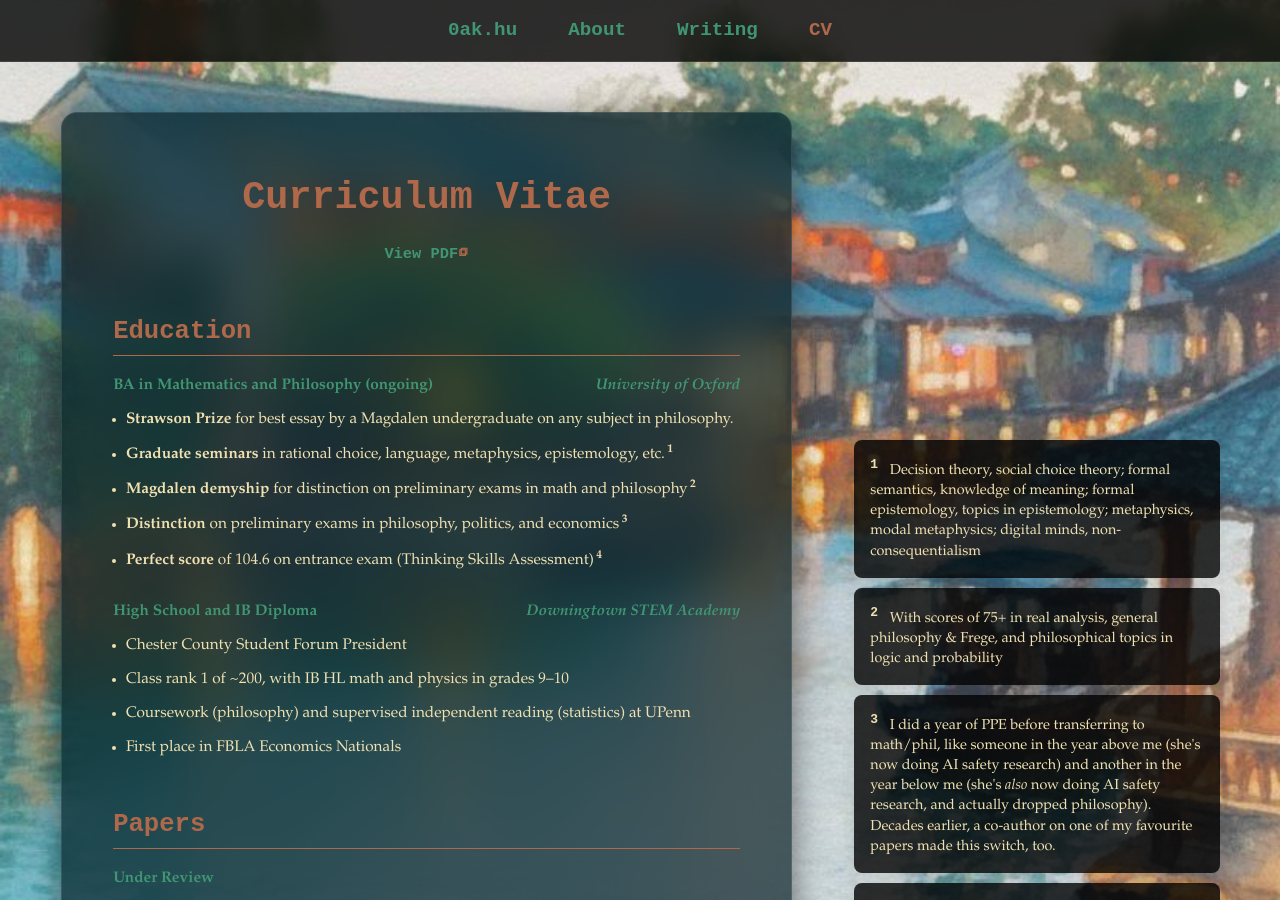
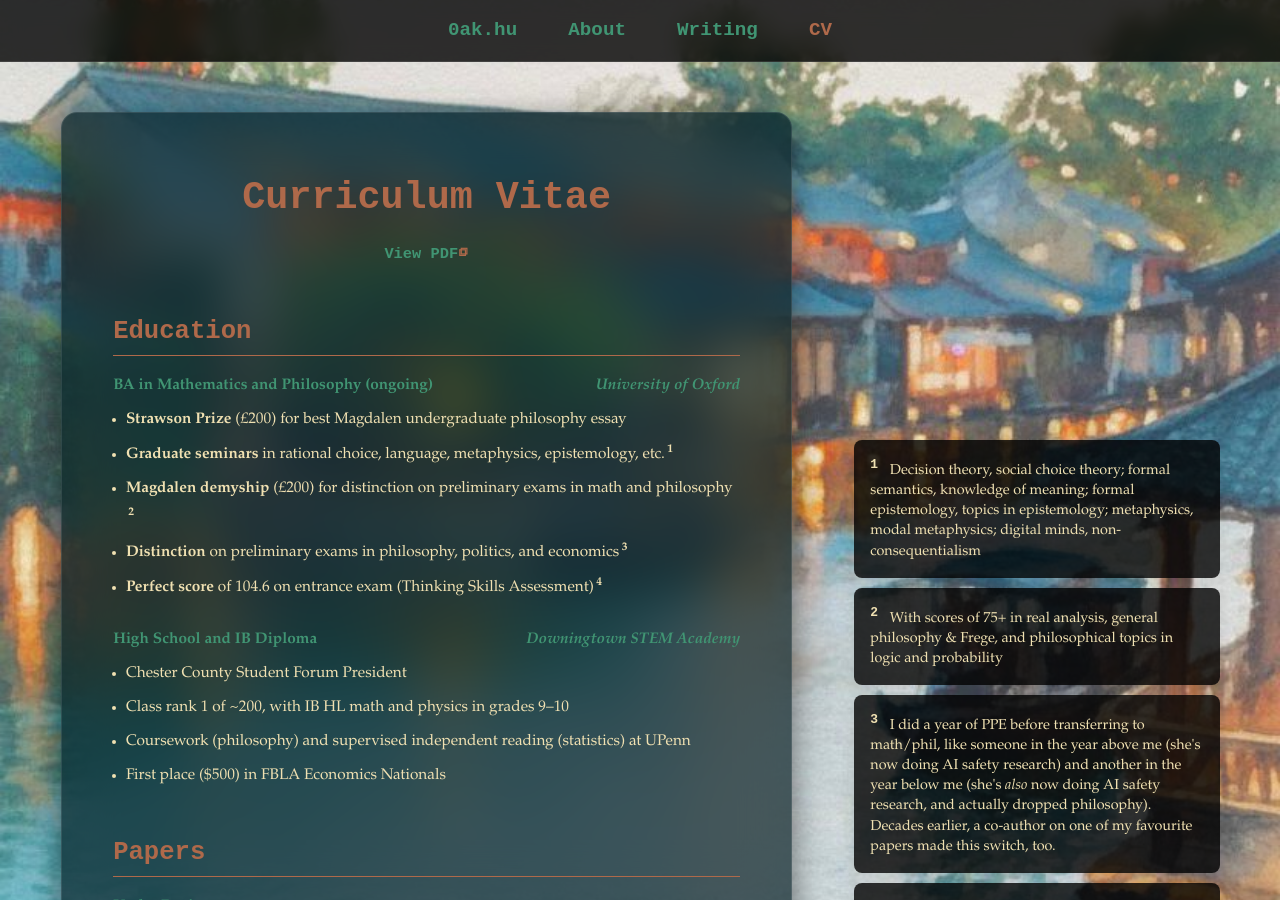
Before and after one commit to oak-hu/oak-hu.github.io, a Jekyll site: the page built from cv.md, in a window 1280 px wide and 900 px high. Built offline with Jekyll 4.4.1, drawn with Linux system fonts in a browser that asks for light colours; some web fonts are replaced.

Commit message:
Update cv.md

```diff
--- a/cv.md
+++ b/cv.md
@@ -20,7 +20,7 @@ permalink: /cv
 
 <ul style="margin-top: 0.5vw; padding-left: 1vw; list-style-type: disc;">
 	<li style="margin-bottom: 0.5vw;">
-                    <strong>Strawson Prize</strong> for best essay by a Magdalen undergraduate on any subject in philosophy.
+                    <strong>Strawson Prize</strong> (£200) for best Magdalen undergraduate philosophy essay
     </li>
 	<li style="margin-bottom: 0.5vw;">
                     <strong>Graduate seminars</strong> in rational choice, language, metaphysics, epistemology, etc.<label for="sn-4" class="margin-toggle sidenote-number"></label>
@@ -29,7 +29,7 @@ permalink: /cv
 </span>
                 </li>
                 <li style="margin-bottom: 0.5vw;">
-                    <strong>Magdalen demyship</strong> for distinction on preliminary exams in math and philosophy<label for="sn-2" class="margin-toggle sidenote-number"></label>
+                    <strong>Magdalen demyship</strong> (£200) for distinction on preliminary exams in math and philosophy<label for="sn-2" class="margin-toggle sidenote-number"></label>
         <input type="checkbox" id="sn-2" class="margin-toggle"/>
         <span class="sidenote">With scores of 75+ in real analysis, general philosophy & Frege, and philosophical topics in logic and probability
 </span>
@@ -64,7 +64,7 @@ permalink: /cv
                     Coursework (philosophy) and supervised independent reading (statistics) at UPenn
                 </li>
                 <li style="margin-bottom: 0.5vw;">
-                    First place in FBLA Economics Nationals
+                    First place ($500) in FBLA Economics Nationals
                 </li>
             </ul>
         </div>
```
